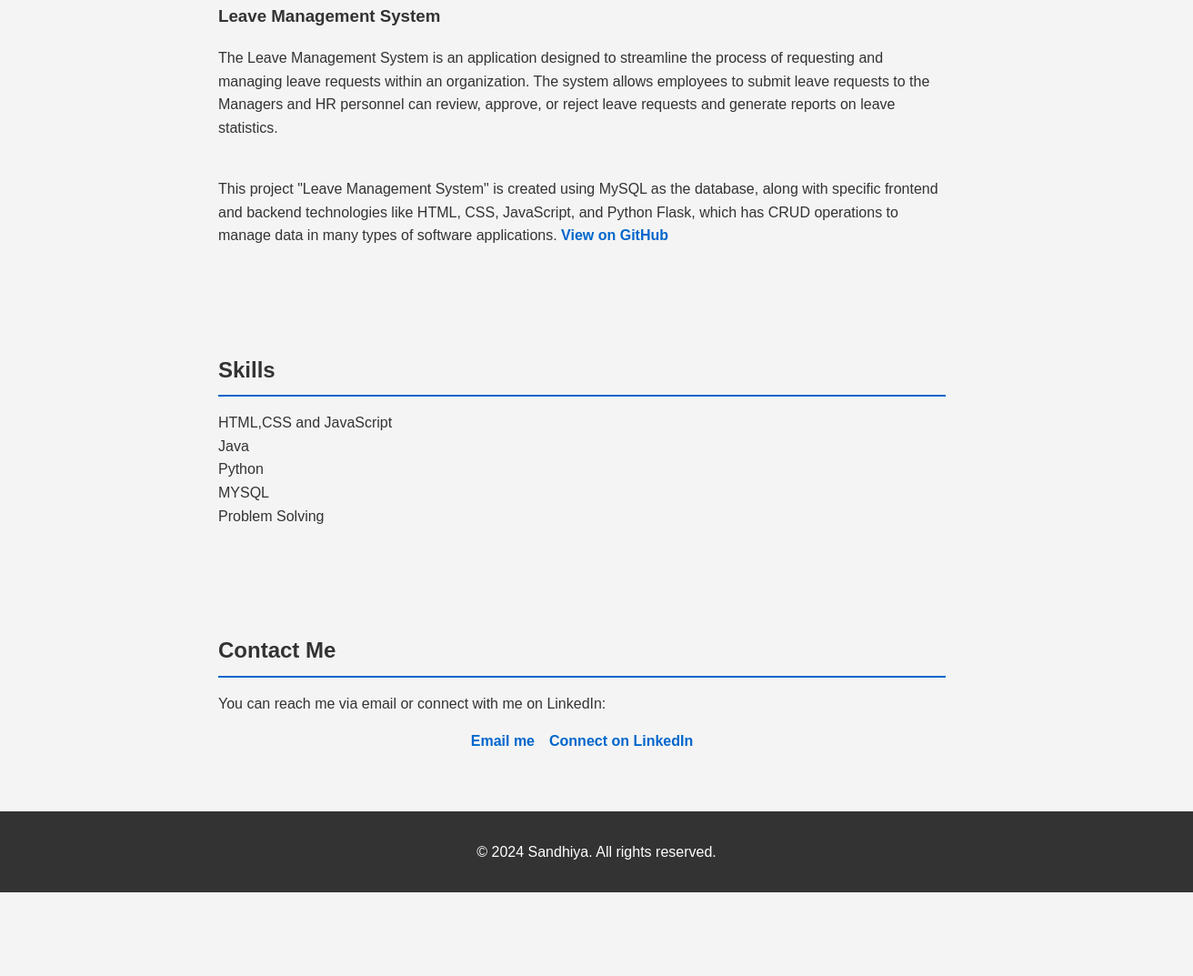
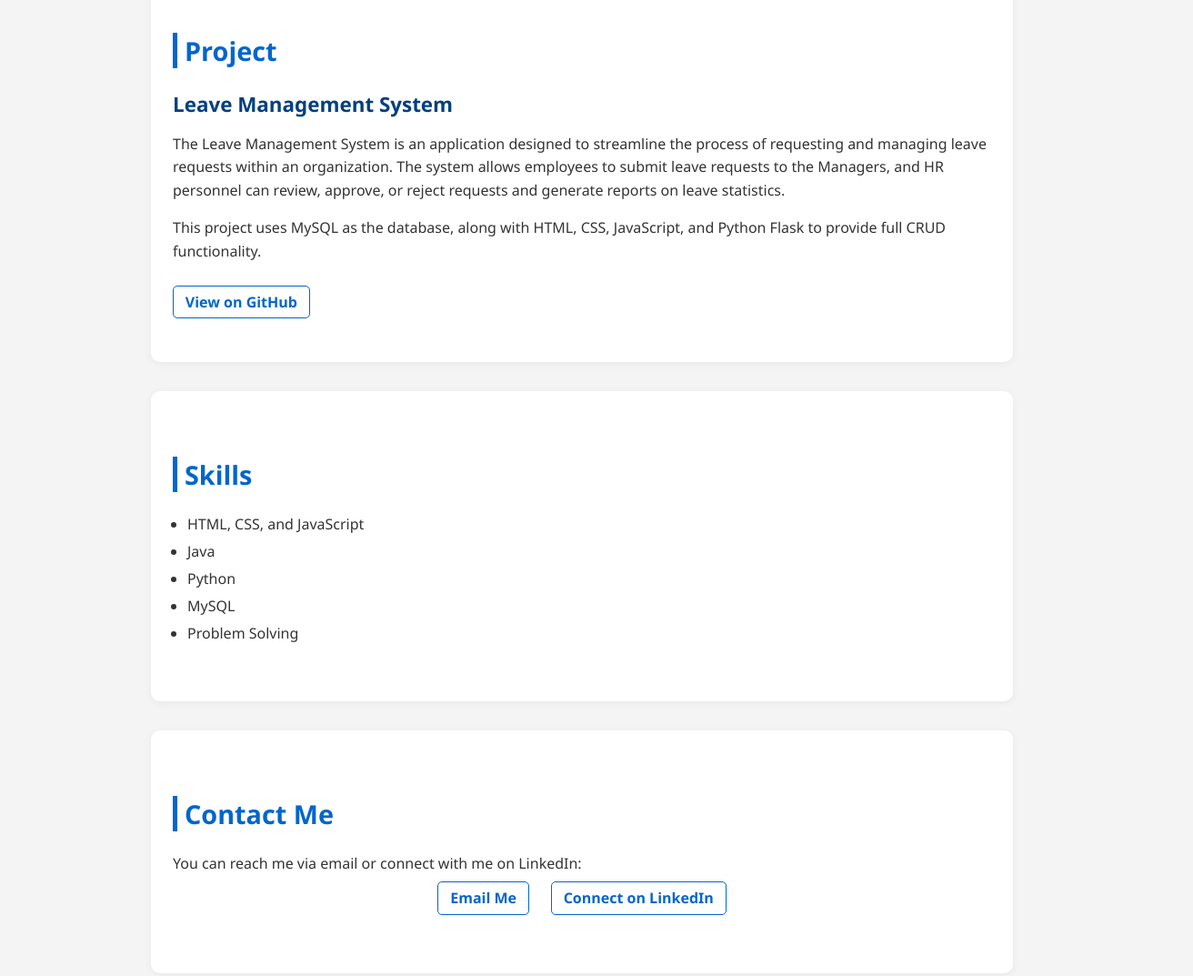
Before and after one commit to Sandhiya021213/portfolio, a plain HTML site: page index.html in a window 1280 px wide. Shown: the part 561-1634 px from the top of the page at 91% size, 1312 px wide, since content can reach past the window. Before the commit the page ends 1542 px from the top, so only its background shows below. Drawn offline with Linux system fonts and the light colour scheme.

Commit message:
index.html

```diff
--- a/index.html
+++ b/index.html
@@ -1,99 +1,128 @@
 <!DOCTYPE html>
 <html lang="en">
 <head>
-    <meta charset="UTF-8">
-    <meta name="viewport" content="width=device-width, initial-scale=1.0">
-    <title>Portfolio</title>
+  <meta charset="UTF-8" />
+  <meta name="viewport" content="width=device-width, initial-scale=1.0"/>
+  <title>Sandhiya | Portfolio</title>
   <style>
+    :root {
+      --primary-color: #0066cc;
+      --secondary-color: #f4f4f4;
+      --dark-color: #333;
+      --light-color: #fff;
+      --accent-color: #e0f0ff;
+    }
+
     body {
-        font-family: Arial, sans-serif;
       margin: 0;
       padding: 0;
-        line-height: 1.6;
-        color: #333;
-        background-color: #f4f4f4;
+      font-family: 'Segoe UI', Tahoma, Geneva, Verdana, sans-serif;
+      background-color: var(--secondary-color);
+      color: var(--dark-color);
     }
 
     header {
-        background: #333;
-        color: #fff;
-        padding: 2rem 1rem;
+      background: linear-gradient(to right, #004080, #0066cc);
+      color: var(--light-color);
+      padding: 3rem 1rem;
       text-align: center;
-      }
-
-      .hero {
-        max-width: 800px;
-        margin: 0 auto;
+      box-shadow: 0 4px 8px rgba(0, 0, 0, 0.1);
     }
 
     .hero h1 {
-        font-size: 2.5rem;
+      font-size: 3rem;
       margin: 0;
     }
 
     .hero p {
-        font-size: 1.2rem;
+      font-size: 1.3rem;
+      margin-top: 0.5rem;
     }
 
     section {
-        padding: 2rem 1rem;
-        margin: 1rem auto;
-        max-width: 800px;
+      padding: 3rem 1.5rem;
+      max-width: 900px;
+      margin: auto;
+      background-color: var(--light-color);
+      margin-top: 2rem;
+      border-radius: 10px;
+      box-shadow: 0 2px 10px rgba(0, 0, 0, 0.05);
     }
 
     h2 {
-        border-bottom: 2px solid #0066cc;
-        padding-bottom: 0.5rem;
-        margin-bottom: 1rem;
+      font-size: 1.8rem;
+      color: var(--primary-color);
+      border-left: 5px solid var(--primary-color);
+      padding-left: 0.5rem;
+      margin-bottom: 1.5rem;
     }
 
-      .project {
-        margin-bottom: 1rem;
+    .project h3 {
+      font-size: 1.4rem;
+      color: #004080;
+      margin-bottom: 0.5rem;
     }
 
     .project p {
-        margin: 1rem 0;
+      line-height: 1.6;
     }
 
     .project a {
-        color: #0066cc;
+      display: inline-block;
+      margin-top: 0.5rem;
+      color: var(--primary-color);
       text-decoration: none;
-        font-weight: bold;
+      font-weight: 600;
+      border: 1px solid var(--primary-color);
+      padding: 0.4rem 0.8rem;
+      border-radius: 5px;
+      transition: background 0.3s, color 0.3s;
     }
 
     .project a:hover {
-        text-decoration: underline;
+      background: var(--primary-color);
+      color: var(--light-color);
     }
 
     ul {
-        padding: 0;
-        list-style: none;
+      padding-left: 1rem;
+    }
+
+    ul li {
+      margin-bottom: 0.5rem;
     }
 
     ul.contact-list {
+      list-style: none;
       display: flex;
       justify-content: center;
-        gap: 1rem;
+      gap: 1.5rem;
+      padding: 0;
+      margin-top: 1rem;
+      flex-wrap: wrap;
     }
 
     .contact-link {
-        color: #0066cc;
       text-decoration: none;
-        font-weight: bold;
+      font-weight: 600;
+      color: var(--primary-color);
+      border: 1px solid var(--primary-color);
+      padding: 0.4rem 0.8rem;
+      border-radius: 5px;
+      transition: background 0.3s, color 0.3s;
     }
 
     .contact-link:hover {
-        text-decoration: underline;
+      background: var(--primary-color);
+      color: var(--light-color);
     }
 
     footer {
-        background: #333;
-        color: #fff;
+      background-color: #222;
+      color: var(--light-color);
       text-align: center;
-        padding: 1rem;
-        position: relative;
-        bottom: 0;
-        width: 100%;
+      padding: 1.2rem;
+      margin-top: 3rem;
     }
 
     /* Responsive Design */
@@ -106,14 +135,10 @@
         font-size: 1rem;
       }
 
-        section {
-          padding: 1rem;
-          margin: 0.5rem auto;
-        }
-
       ul.contact-list {
         flex-direction: column;
-          gap: 0.5rem;
+        gap: 0.75rem;
+        align-items: center;
       }
     }
   </style>
@@ -135,8 +160,8 @@
     <h2>Project</h2>
     <div class="project">
       <h3>Leave Management System</h3>
-            <p>The Leave Management System is an application designed to streamline the process of requesting and managing leave requests within an organization. The system allows employees to submit leave requests to the Managers and HR personnel can review, approve, or reject leave requests and generate reports on leave statistics.</p><br>
-            This project "Leave Management System" is created using MySQL as the database, along with specific frontend and backend technologies like HTML, CSS, JavaScript, and Python Flask, which has CRUD operations to manage data in many types of software applications.
+      <p>The Leave Management System is an application designed to streamline the process of requesting and managing leave requests within an organization. The system allows employees to submit leave requests to the Managers, and HR personnel can review, approve, or reject requests and generate reports on leave statistics.</p>
+      <p>This project uses MySQL as the database, along with HTML, CSS, JavaScript, and Python Flask to provide full CRUD functionality.</p>
       <a href="https://github.com/Sandhiya021213/ciglobal" target="_blank">View on GitHub</a>
     </div>
   </section>
@@ -144,10 +169,10 @@
   <section id="skills">
     <h2>Skills</h2>
     <ul>
-            <li>HTML,CSS and JavaScript</li>
+      <li>HTML, CSS, and JavaScript</li>
       <li>Java</li>
       <li>Python</li>
-            <li>MYSQL</li>
+      <li>MySQL</li>
       <li>Problem Solving</li>
     </ul>
   </section>
@@ -156,7 +181,7 @@
     <h2>Contact Me</h2>
     <p>You can reach me via email or connect with me on LinkedIn:</p>
     <ul class="contact-list">
-            <li><a href="https://mail.google.com/mail/?view=cm&fs=1&to=jrsandhiya13@gmail.com" class="contact-link">Email me</a></li>
+      <li><a href="mailto:jrsandhiya13@gmail.com" class="contact-link">Email Me</a></li>
       <li><a href="https://www.linkedin.com/in/sandhiya-j" target="_blank" class="contact-link">Connect on LinkedIn</a></li>
     </ul>
   </section>
```
Lines whose indentation alone changed are shown as unchanged.
